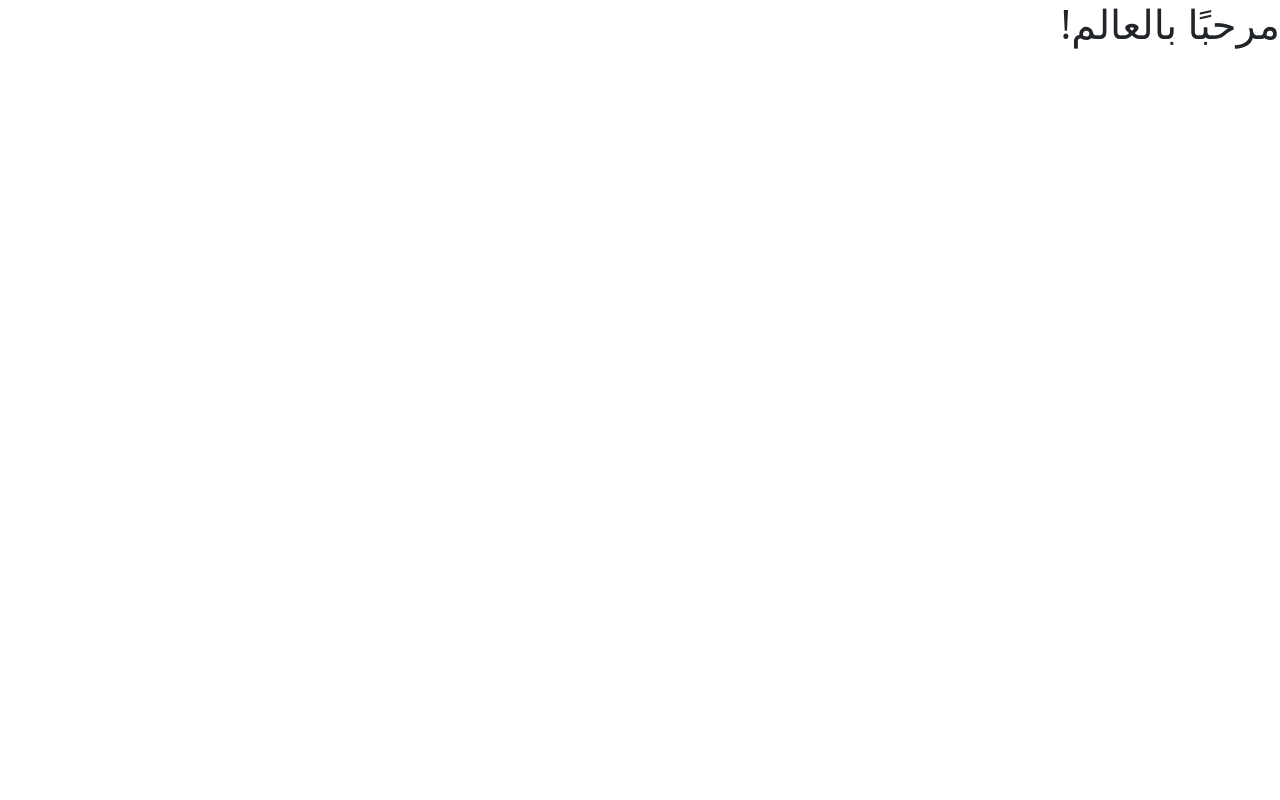
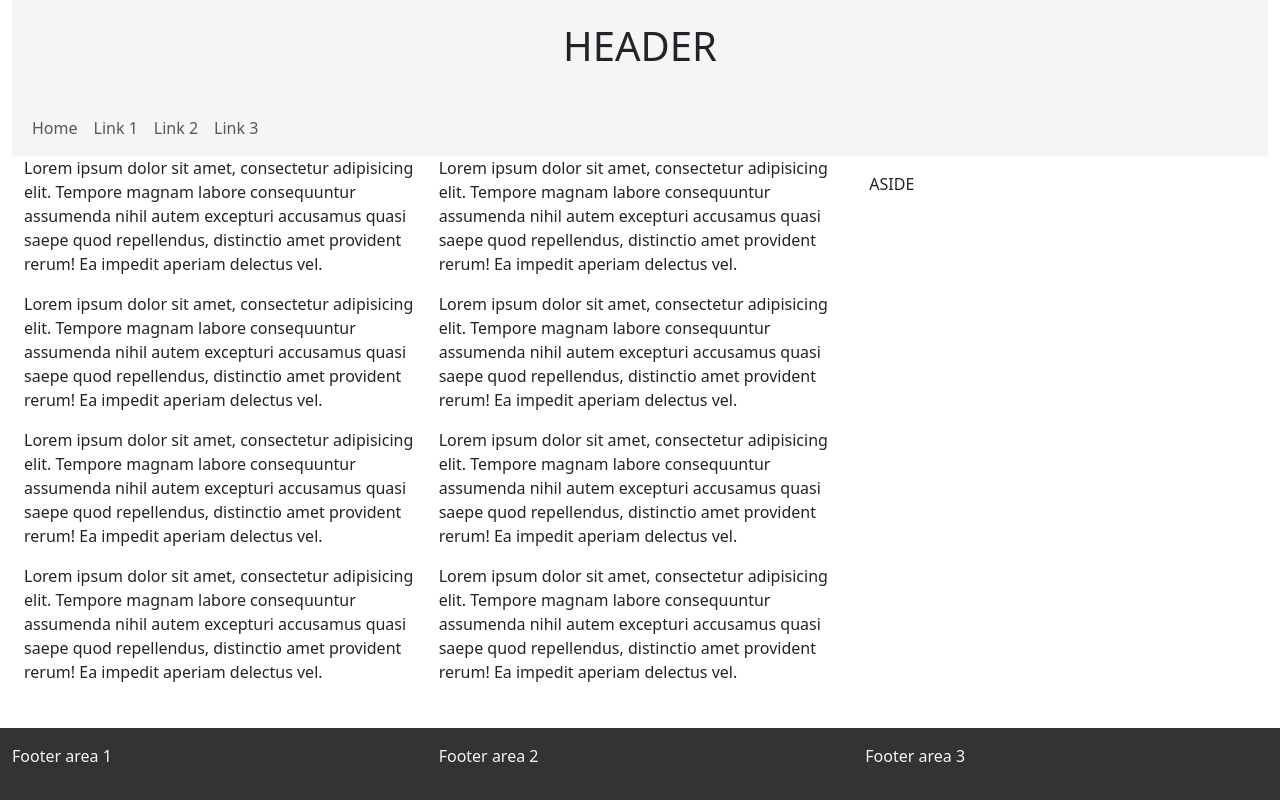
Before and after one commit to Valtsu7/Bootstrap-layout, a plain HTML site: page index.html in a window 1280 px wide. Drawn offline with nearby package versions, Linux system fonts and the light colour scheme.

Commit message:
harjoitus tehty

```diff
--- /dev/null
+++ b/css/style.css
@@ -0,0 +1,13 @@
+header {
+   background-color: #f5f5f5;
+   height: 100px;
+}
+
+nav {
+   background-color: #f5f5f5;
+}
+
+footer {
+   background-color: #333;
+   color: #f5f5f5;
+}
--- a/index.html
+++ b/index.html
@@ -1,27 +1,70 @@
 <!doctype html>
-<html lang="ar" dir="rtl">
+<html lang="en" class="h-100">
   <head>
-    <!-- Required meta tags -->
     <meta charset="utf-8">
     <meta name="viewport" content="width=device-width, initial-scale=1">
+    <title>Bootstrap demo</title>
 
-    <!-- Bootstrap CSS -->
-    <link rel="stylesheet" href="https://cdn.jsdelivr.net/npm/bootstrap@5.3.3/dist/css/bootstrap.rtl.min.css" integrity="sha384-dpuaG1suU0eT09tx5plTaGMLBsfDLzUCCUXOY2j/LSvXYuG6Bqs43ALlhIqAJVRb" crossorigin="anonymous">
+    <link href="https://cdn.jsdelivr.net/npm/bootstrap@5.3.3/dist/css/bootstrap.min.css" rel="stylesheet" integrity="sha384-QWTKZyjpPEjISv5WaRU9OFeRpok6YctnYmDr5pNlyT2bRjXh0JMhjY6hW+ALEwIH" crossorigin="anonymous">
+    <link href="/css/style.css" rel="stylesheet" >
+  </head>
+  <body class="d-flex flex-column h-100">
+    <div class="container-fluid flex-shrink-0">
+     <header class="d-flex justify-content-center align-items-center"> <h1>HEADER</h1> </header>
+     <nav class="navbar navbar-expand-md">
+        <div class="container-fluid">
+          <button class="navbar-toggler" type="button" data-bs-toggle="collapse" data-bs-target="#mainmenu" aria-controls="mainmenu" aria-expanded="false" aria-label="Toggle navigation">
+            <span class="navbar-toggler-icon"></span>
+          </button>
+          <div class="collapse navbar-collapse" id="mainmenu">
+            <ul class="navbar-nav">
+              <li class="nav-item">
+                <a class="nav-link" aria-current="page" href="#">Home</a>
+              </li>
+              <li class="nav-item">
+                <a class="nav-link" href="#">Link 1</a>
+              </li>
+              <li class="nav-item">
+                <a class="nav-link" href="#">Link 2</a>
+              </li>
+              <li class="nav-item">
+                <a class="nav-link" href="#" >Link 3</a>
+              </li>
+            </ul>
+          </div>
+        </div>
+      </nav>
+      <div class="row">
+        <div class="col-md-8">
+            <div class="container-fluid">
+                <div class="row">
+                   <article class="col-md-6"><p>Lorem ipsum dolor sit amet, consectetur adipisicing elit. Tempore magnam labore consequuntur assumenda nihil autem excepturi accusamus quasi saepe quod repellendus, distinctio amet provident rerum! Ea impedit aperiam delectus vel.</p></article>
+                   <article class="col-md-6"><p>Lorem ipsum dolor sit amet, consectetur adipisicing elit. Tempore magnam labore consequuntur assumenda nihil autem excepturi accusamus quasi saepe quod repellendus, distinctio amet provident rerum! Ea impedit aperiam delectus vel.</p></article>
+                   <article class="col-md-6"><p>Lorem ipsum dolor sit amet, consectetur adipisicing elit. Tempore magnam labore consequuntur assumenda nihil autem excepturi accusamus quasi saepe quod repellendus, distinctio amet provident rerum! Ea impedit aperiam delectus vel.</p></article>
+                   <article class="col-md-6"><p>Lorem ipsum dolor sit amet, consectetur adipisicing elit. Tempore magnam labore consequuntur assumenda nihil autem excepturi accusamus quasi saepe quod repellendus, distinctio amet provident rerum! Ea impedit aperiam delectus vel.</p></article>
+                   <article class="col-md-6"><p>Lorem ipsum dolor sit amet, consectetur adipisicing elit. Tempore magnam labore consequuntur assumenda nihil autem excepturi accusamus quasi saepe quod repellendus, distinctio amet provident rerum! Ea impedit aperiam delectus vel.</p></article>
+                   <article class="col-md-6"><p>Lorem ipsum dolor sit amet, consectetur adipisicing elit. Tempore magnam labore consequuntur assumenda nihil autem excepturi accusamus quasi saepe quod repellendus, distinctio amet provident rerum! Ea impedit aperiam delectus vel.</p></article>
+                   <article class="col-md-6"><p>Lorem ipsum dolor sit amet, consectetur adipisicing elit. Tempore magnam labore consequuntur assumenda nihil autem excepturi accusamus quasi saepe quod repellendus, distinctio amet provident rerum! Ea impedit aperiam delectus vel.</p></article>
+                   <article class="col-md-6"><p>Lorem ipsum dolor sit amet, consectetur adipisicing elit. Tempore magnam labore consequuntur assumenda nihil autem excepturi accusamus quasi saepe quod repellendus, distinctio amet provident rerum! Ea impedit aperiam delectus vel.</p></article>
+                </div>
+            </div>
+        </div>
+          <div class="col-md-4 p-3">
+             <aside>ASIDE</aside>
+          </div>
+      </div>
+    </div>
+      <footer class="footer mt-auto py-3">
+        <div class="container-fluid">
+            <div class="row">
+              <p class="col-md-4">Footer area 1</p>
+              <p class="col-md-4">Footer area 2</p>
+              <p class="col-md-4">Footer area 3</p>
+            </div>
+        </div>
+      </footer>
 
-    <title>مرحبًا بالعالم!</title>
-  </head>
-  <body>
-    <h1>مرحبًا بالعالم!</h1>
 
-    <!-- Optional JavaScript; choose one of the two! -->
-
-    <!-- Option 1: Bootstrap Bundle with Popper -->
     <script src="https://cdn.jsdelivr.net/npm/bootstrap@5.3.3/dist/js/bootstrap.bundle.min.js" integrity="sha384-YvpcrYf0tY3lHB60NNkmXc5s9fDVZLESaAA55NDzOxhy9GkcIdslK1eN7N6jIeHz" crossorigin="anonymous"></script>
-
-    <!-- Option 2: Separate Popper and Bootstrap JS -->
-    <!--
-    <script src="https://cdn.jsdelivr.net/npm/@popperjs/core@2.11.8/dist/umd/popper.min.js" integrity="sha384-I7E8VVD/ismYTF4hNIPjVp/Zjvgyol6VFvRkX/vR+Vc4jQkC+hVqc2pM8ODewa9r" crossorigin="anonymous"></script>
-    <script src="https://cdn.jsdelivr.net/npm/bootstrap@5.3.3/dist/js/bootstrap.min.js" integrity="sha384-0pUGZvbkm6XF6gxjEnlmuGrJXVbNuzT9qBBavbLwCsOGabYfZo0T0to5eqruptLy" crossorigin="anonymous"></script>
-    -->
   </body>
 </html>
```
